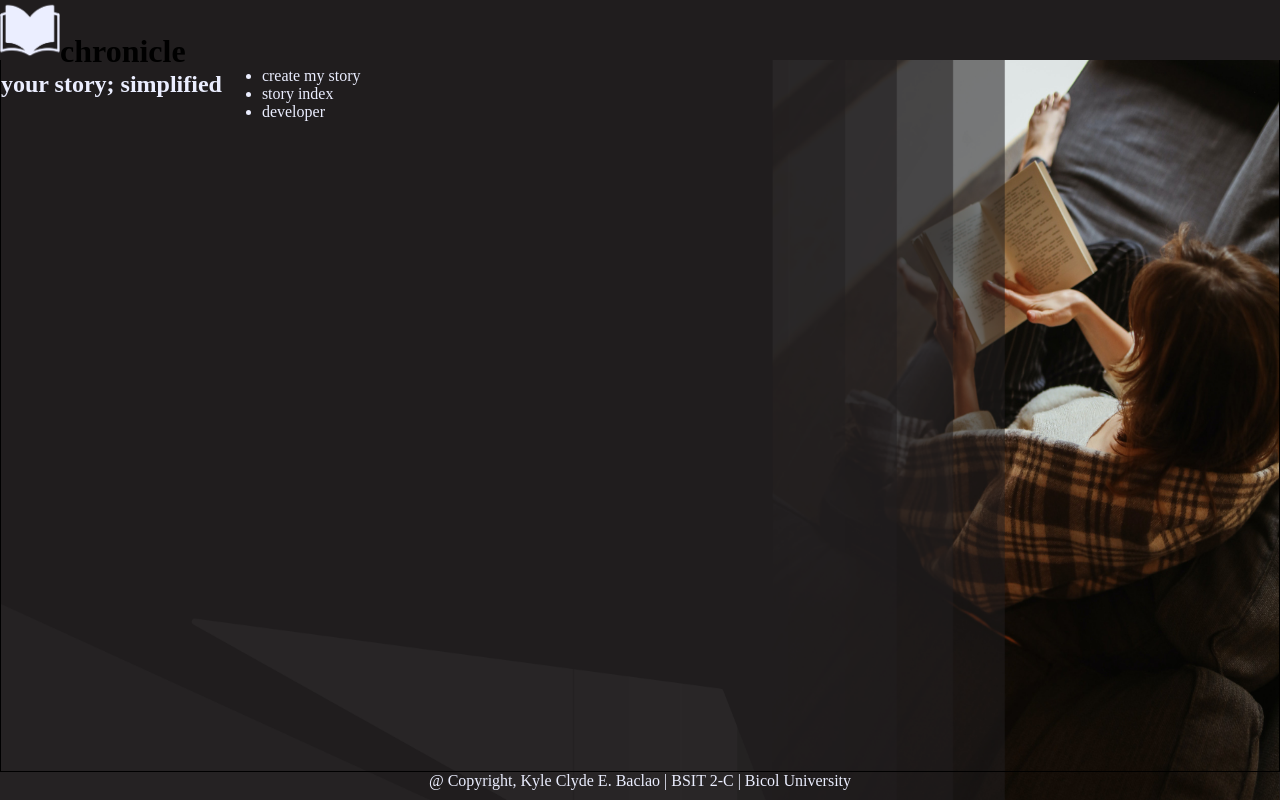
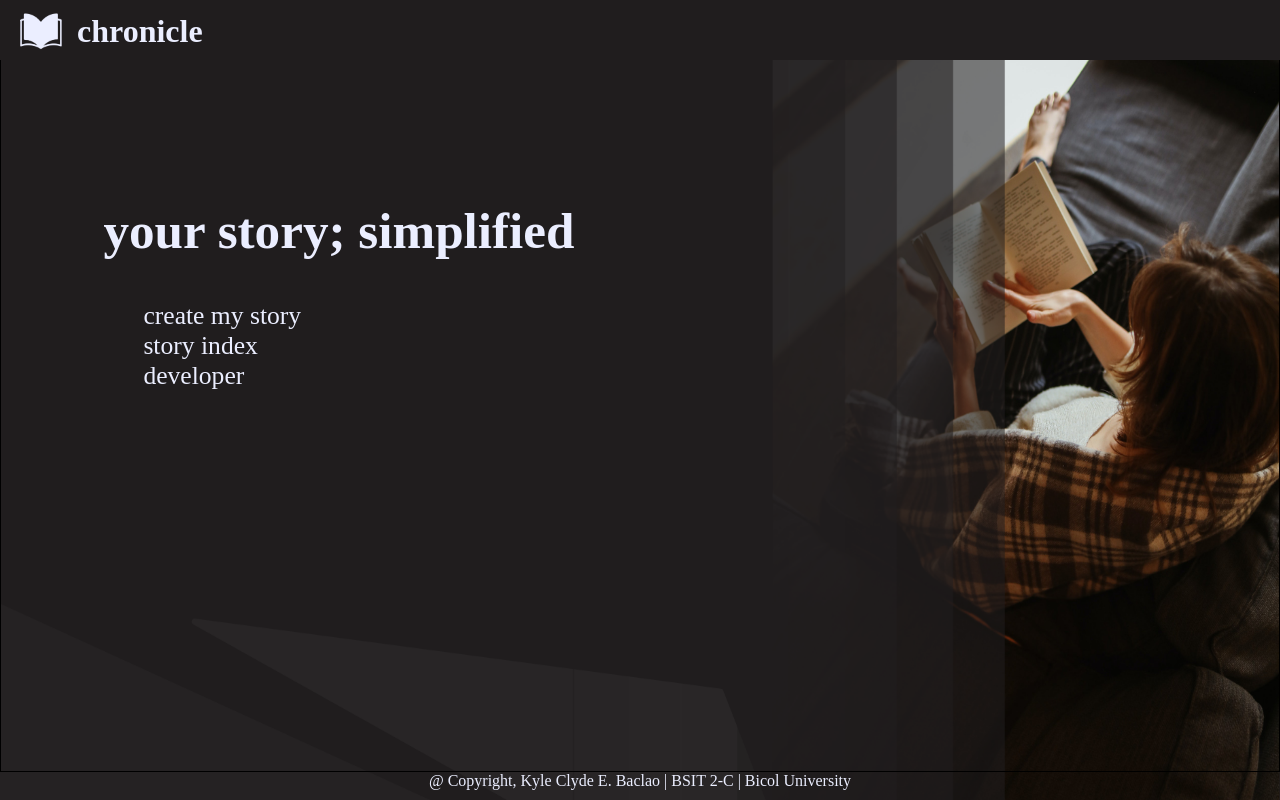
Before and after one commit to Seb-y/BSIT_2C, a plain HTML site: page landing_page.html in a window 1280 px wide. Drawn offline with Linux system fonts and the light colour scheme.

Commit message:
improvements

```diff
--- a/landing_page.html
+++ b/landing_page.html
@@ -3,6 +3,7 @@
 <head>
     <title>chronicle | your story</title>
     <link rel="stylesheet" href="styles.css">
+    <link rel="stylesheet" href="landing_page_styles.css">
 </head>
 <body>
     <header>
@@ -11,7 +12,7 @@
     </header>
     <main>
         <section id="landing">
-            <h1>your story; simplified</h1>
+            <h1><a href="landing_page.html">your story; simplified</a></h1>
             <ul>
                 <li>create my story</li>
                 <li>story index</li>
--- /dev/null
+++ b/landing_page_styles.css
@@ -0,0 +1,45 @@
+header h1 {
+    color: #EBEEFF;
+    padding: 0;
+    margin-left: 15px;
+    margin-top: 1px;
+}
+header img {
+    margin-top: 10px;
+    margin-left: 20px;
+    height: 70%;
+}
+section h1{
+    position: absolute;
+    display: grid;
+    height: 30px;
+    padding: auto;
+    margin-top: 150px;
+    margin-left: 8vw;
+    font-size: 4vw;
+}
+section ul{
+    position: absolute;
+    height: 40px;
+    margin-top: 250px;
+    margin-left: 8vw;
+    font-size: 2vw;
+    list-style: none;
+}
+section h1 a::before{
+    content: '';
+    position: absolute;
+    width: 100%;
+    height: 4px;
+    border-radius: 4px;
+    background-color: #EBEEFF;
+    bottom: -3vw;
+    left: 0;
+    transform-origin: right;
+    transform: scaleX(0);
+    transition: transform .3s ease-in-out;
+}
+section h1 a:hover::before {
+    transform-origin: left;
+    transform: scaleX(1);
+  }
```
